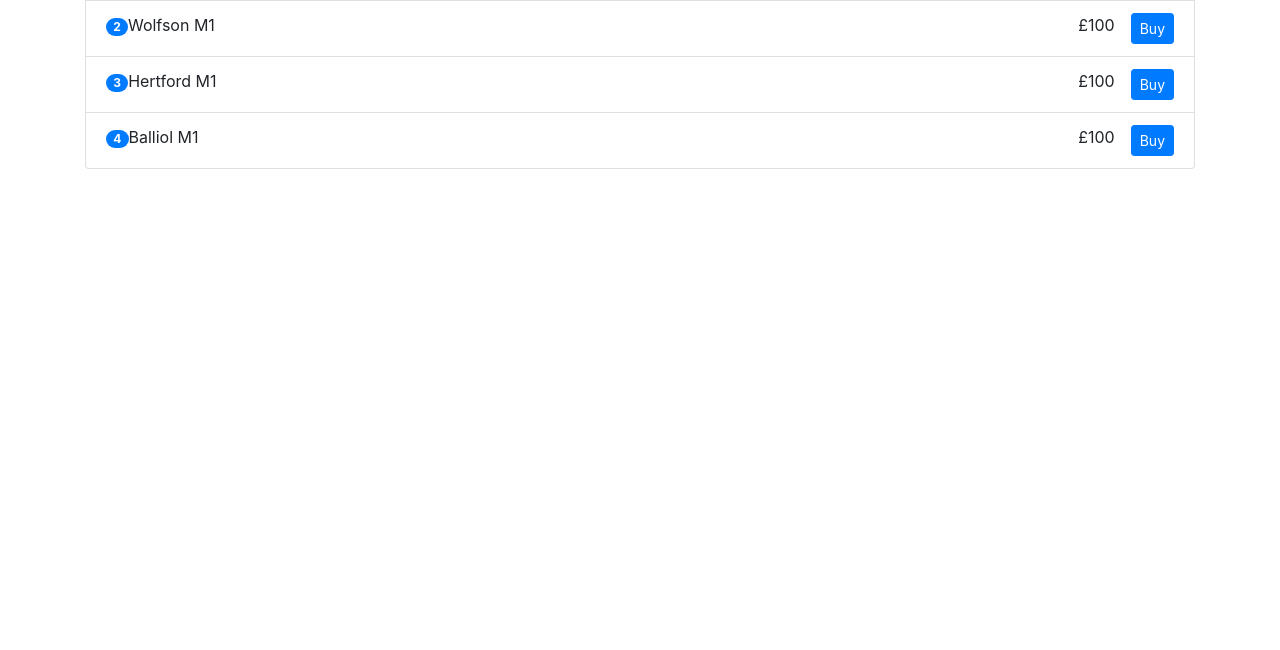
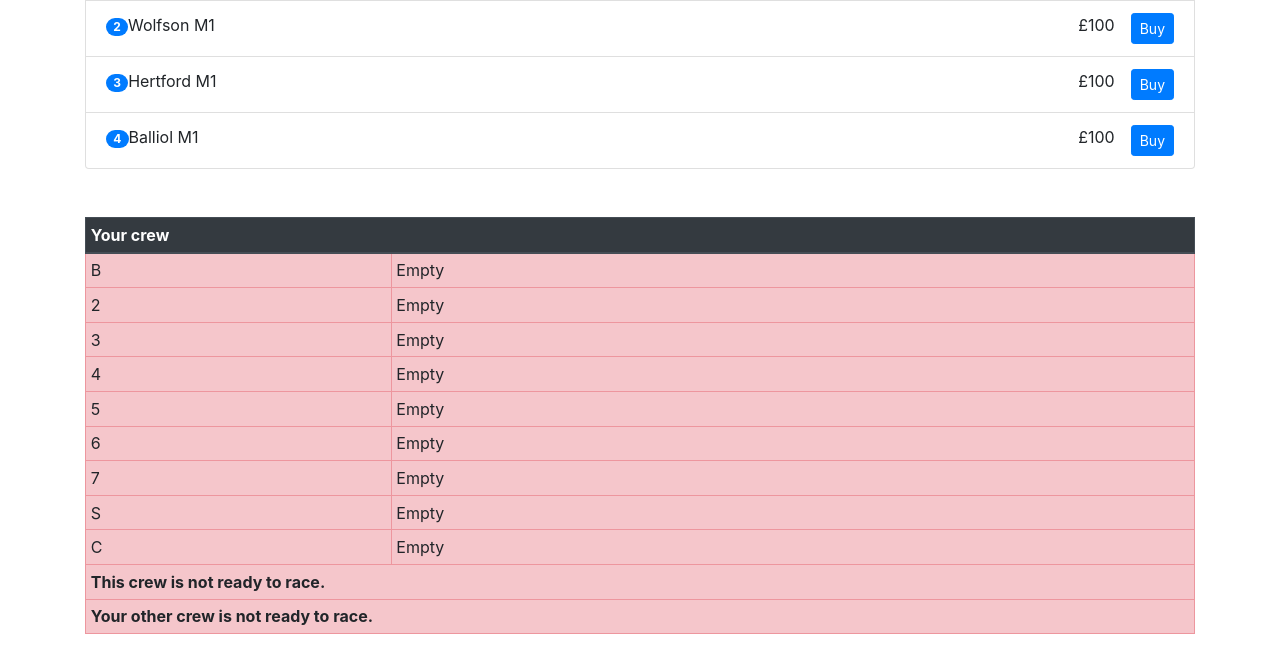
Before and after one commit to JoeHitchen/fantasy-bumps, a Django app: page /men/ in a window 1280 px wide. Shown: the part 483-1133 px from the top of the page. Before the commit the page ends 652 px from the top, so only its background shows below. Run offline with Django 3.2, Linux system fonts and the light colour scheme; the visitor is signed in with stand-in values (Sample User, id 1); data comes from the database, SQL or seed files in the repository; data that the repository does not hold is empty; some libraries are stand-ins or nearby versions.

Commit message:
Added simple crew box to market pages

```diff
--- a/FantasyBumps/templates/fantasybumps/market.html
+++ b/FantasyBumps/templates/fantasybumps/market.html
@@ -1,4 +1,5 @@
 {% extends 'core/base.html' %}
+{% load fantasy_tags %}
 
 {% block content %}
 
@@ -21,4 +22,8 @@
   <br/><br/>
 {% endfor %}
 
+{% if user.is_authenticated %}
+  {% crew_list_box %}
+{% endif %}
+
 {% endblock%}
--- a/FantasyBumps/templatetags/fantasy_tags.py
+++ b/FantasyBumps/templatetags/fantasy_tags.py
@@ -1,8 +1,64 @@
+from django import template
 from django.utils.html import format_html
 
 from external import models as ext
 
+register = template.Library()
 
+
+@register.filter
 def seat_avatar(seat):
     text = seat.short if isinstance(seat, ext.Seat) else 'E'
     return format_html('<span class="seat-avatar">{}</span>', text)
+
+
+@register.inclusion_tag(template.Template(
+    '{% load fantasy_tags %}\n'
+    '<tr class="table-{% if rower %}primary{% else %}danger{% endif %}">\n'
+    '  <td>{{ seat|seat_avatar }}</td>\n'
+    '  <td>{% if rower %}Filled{% else %}Empty{% endif %}</td>\n'
+    '</tr>\n',
+))
+def crew_list_row(seat, rower):
+    return {'seat': seat, 'rower': rower}
+
+
+@register.inclusion_tag(
+    template.Template(
+        '{% load fantasy_tags %}\n'
+        '<table class="table table-sm table-bordered table-hover">\n'
+        '  <thead class="thead-dark">\n'
+        '    <tr><th colspan="2">Your crew</th></tr>\n'
+        '  </thead>\n'
+        '  <tbody>\n'
+        '  {% for seat, rower in crew %}'
+        '    {% crew_list_row seat rower %}'
+        '  {% endfor %}\n'
+        '  </tbody>\n'
+        '  <tfoot>\n'
+        '    <tr class="table-{% if crew_valid %}success{% else %}danger{% endif %}">\n'
+        '      <th colspan="2">\n'
+        '        This crew is {% if not crew_valid %}not {% endif %}ready to race.\n'
+        '      </th>\n'
+        '    </tr>\n'
+        '    <tr class="table-{% if other_crew_valid %}success{% else %}danger{% endif %}">'
+        '      <th colspan="2">\n'
+        '        Your other crew is {% if not other_crew_valid %}not {% endif %}ready to race.'
+        '      </th>\n'
+        '    </tr>\n'
+        '  </tfoot>\n'
+        '</table>\n',
+    ),
+    takes_context = True,
+)
+def crew_list_box(context):
+    seat_rowers = {seat: [
+        rower for rower in context['crew'] if rower.seat == seat
+    ] for seat in ext.Seat.objects.all()}
+
+    context['crew'] = [(
+        seat,
+        rowers[0] if rowers else None,
+    ) for seat, rowers in seat_rowers.items()]
+
+    return context
```
